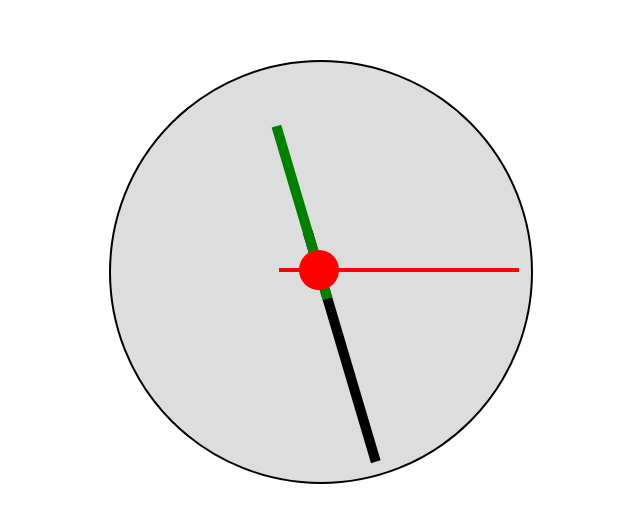
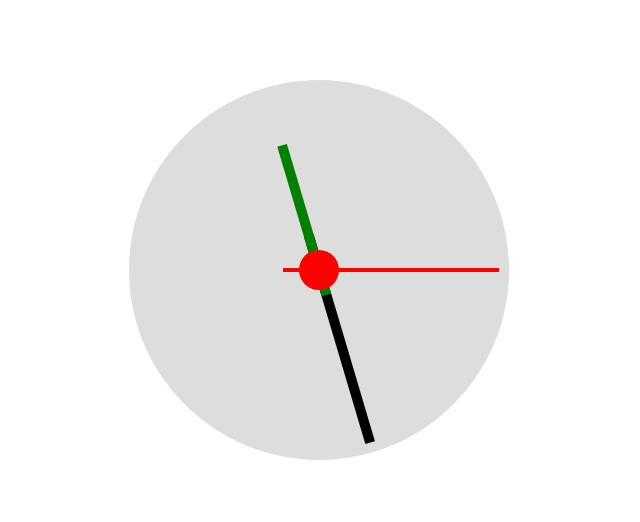
Before and after one commit to chegleev/Clock, a plain HTML site: page index.html in a window 1280 px wide. Shown: the part 130-652 px from the top of the page, without its empty margins (321-961 px from the left). Drawn offline with Linux system fonts and the light colour scheme.

Commit message:
Update index.html

```diff
--- a/index.html
+++ b/index.html
@@ -7,16 +7,13 @@
 #circle {
   z-index: 0;
   position: absolute;
-  margin: -210px 0 0 -210px;
-  width: 420px;
-  height: 420px;
+  margin: -190px 0 0 -190px;
+  width: 380px;
+  height: 380px;
   top: 50%;
   left: 50%;
   background: #dddddd;
   border-radius: 100%;
-  border-width: 2px;
-  border-color: black;
-  border-style: solid;
 }
 #minicircle {
   z-index: 4;
@@ -32,9 +29,9 @@
 #sec {
   z-index: 5;
   position: absolute;
-  margin: -200px 0 0 -2px;
+  margin: -180px 0 0 -2px;
   width: 4px;
-  height: 400px;
+  height: 360px;
   top: 50%;
   left: 50%;
   background: linear-gradient(red 60%, #00000000 40%);
@@ -43,9 +40,9 @@
 #min {
   z-index: 2;
   position: absolute;
-  margin: -200px 0 0 -5px;
+  margin: -180px 0 0 -5px;
   width: 10px;
-  height: 400px;
+  height: 360px;
   top: 50%;
   left: 50%;
   background: linear-gradient(black 60%, #00000000 40%);
@@ -54,9 +51,9 @@
 #cho {
   z-index: 3;
   position: absolute;
-  margin: -150px 0 0 -5px;
+  margin: -130px 0 0 -5px;
   width: 10px;
-  height: 300px;
+  height: 260px;
   top: 50%;
   left: 50%;
   background: linear-gradient(green 60%, #00000000 40%);
```
